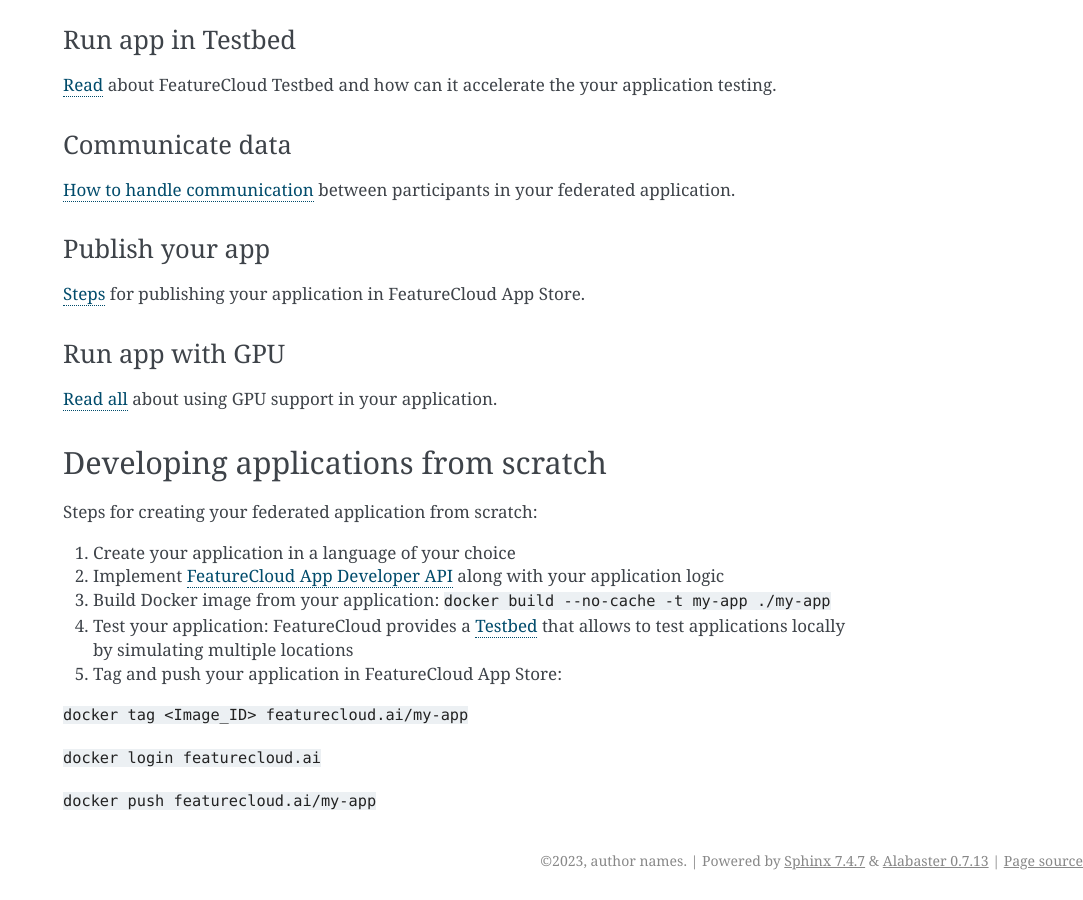
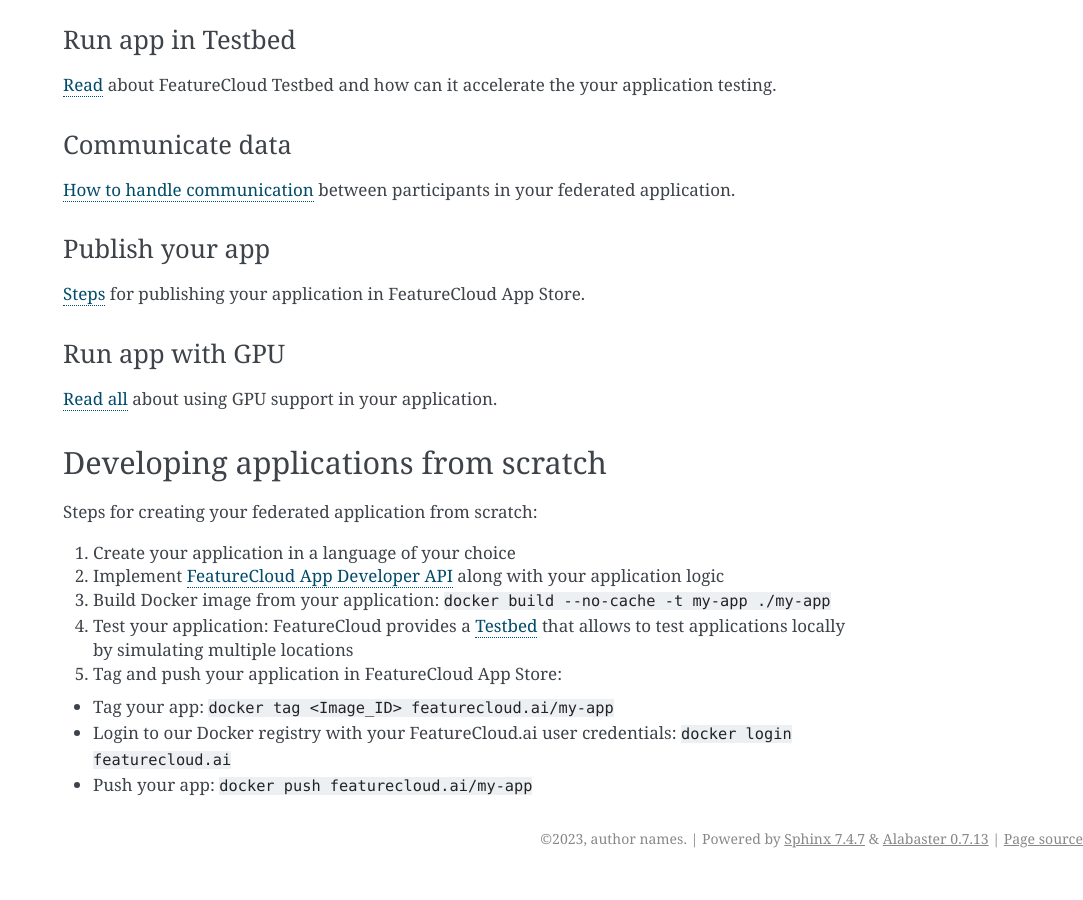
Before and after one commit to FeatureCloud/FeatureCloud, a Sphinx documentation site: the page built from docs/quick_start.rst, in a window 1280 px wide and 900 px high, scrolled down 2073 px. Shown: the whole window, without its empty margins (197-1280 px from the left). Built offline with Sphinx 7.4.7, drawn with Linux system fonts in a browser that asks for light colours; after the commit the page ends 2951 px from its top, so only the background shows below that.

Commit message:
Updated steps

```diff
--- a/docs/quick_start.rst
+++ b/docs/quick_start.rst
@@ -112,8 +112,8 @@
 
 5. Tag and push your application in FeatureCloud App Store:
 
-``docker tag <Image_ID> featurecloud.ai/my-app``
+- Tag your app: ``docker tag <Image_ID> featurecloud.ai/my-app``
 
-``docker login featurecloud.ai``
+- Login to our Docker registry with your FeatureCloud.ai user credentials: ``docker login featurecloud.ai``
 
-``docker push featurecloud.ai/my-app``
+- Push your app: ``docker push featurecloud.ai/my-app``
```
